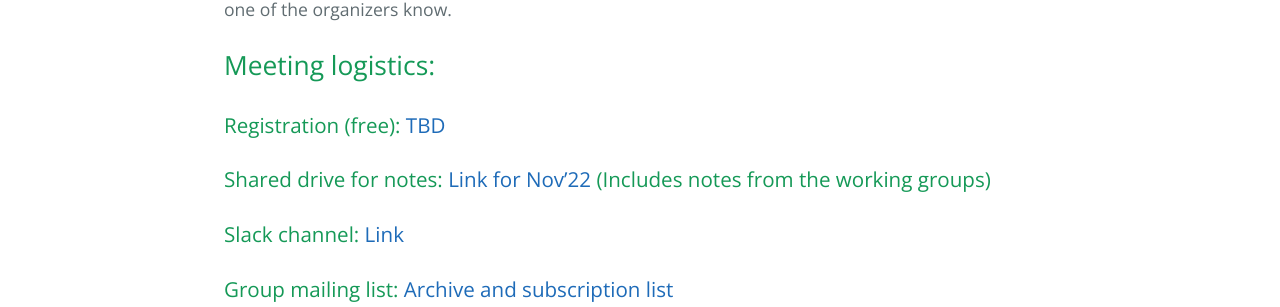
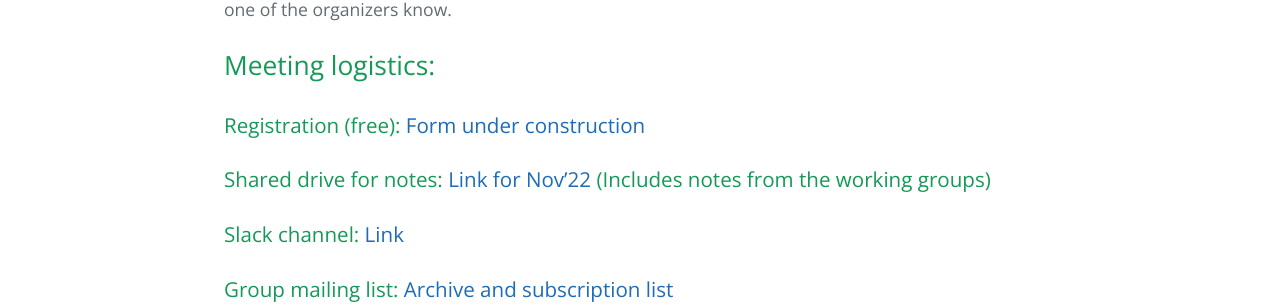
Before and after one commit to HPCPowerStack/hpcpowerstack.github.io, a Jekyll site: the page built from powerstack22.md, in a window 1280 px wide. Shown: the part 1491-1798 px from the top of the page. Built offline with Jekyll 4.4.1, drawn with Linux system fonts in a browser that asks for light colours; the repository's description, which GitHub fills in, is left out.

Commit message:
Registration form TBD

```diff
--- a/powerstack22.md
+++ b/powerstack22.md
@@ -31,7 +31,7 @@ This is a closed meeting and seating is limited! If you are interested in attend
 
 ## Meeting logistics:
 
-### Registration (free): <a href=""> TBD </a>
+### Registration (free): <a href=""> Form under construction </a>
 
 ### Shared drive for notes: <a href="https://drive.google.com/drive/folders/1QwVkTRtYYStt_hCNXNydCUzzm2luWJ26?usp=sharing"> Link for Nov'22 </a> (Includes notes from the working groups)
 
```
